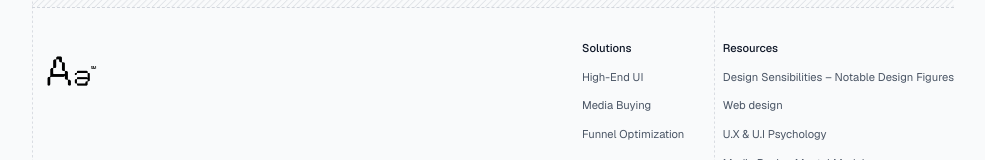
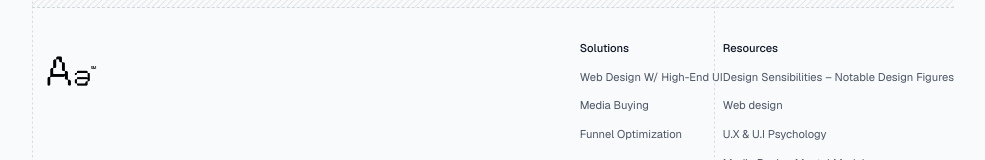
Before and after one commit to telluricaquarian/aclr77, a Next.js app: page / in a window 1280 px wide. Shown: the part 5576-5736 px from the top of the page, without its empty margins (262-1247 px from the left). Built offline with nearby package versions, Linux system fonts and the light colour scheme; no server answers.

Commit message:
Update footer solutions and resources labels

```diff
--- a/src/components/ui/Footer.tsx
+++ b/src/components/ui/Footer.tsx
@@ -14,7 +14,7 @@ const Footer = () => {
     solutions: {
       title: "Solutions",
       items: [
-        { label: "High-End UI", href: "#" },
+        { label: "Web Design W/ High-End UI", href: "#" },
         { label: "Media Buying", href: "#" },
         { label: "Funnel Optimization", href: "#" },
       ],
```
